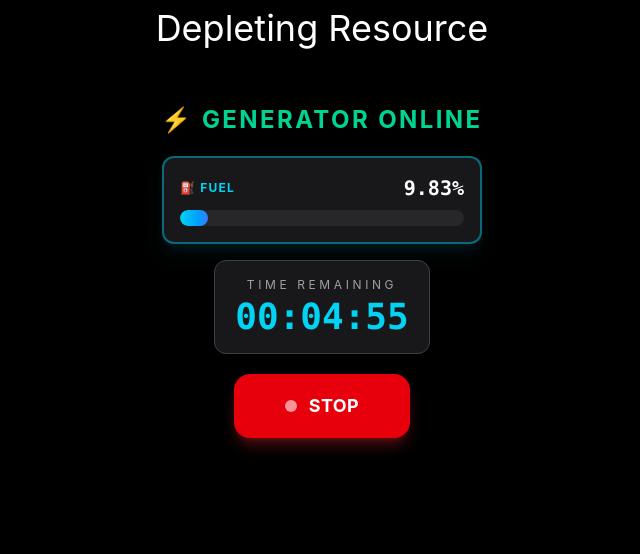
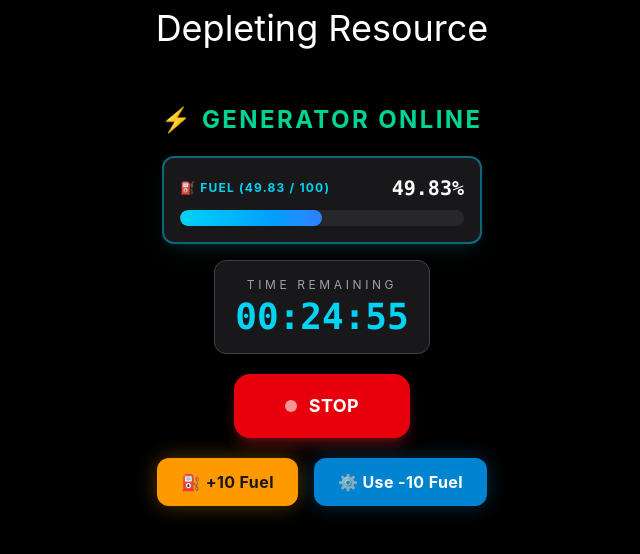
Before and after one commit to AkashM006/experiments.game-mechanics, a React (Vite) app: page /depleting-resource in a window 1280 px wide. Shown: the top 554 px of the page, without its empty margins (318-958 px from the left). Built offline with nearby package versions, Linux system fonts and the light colour scheme.

Commit message:
Can add and remove resources

```diff
--- /dev/null
+++ b/src/components/depletingResource/ResourceActions.tsx
@@ -0,0 +1,58 @@
+import { useDepletingResourceStore } from "../../state/DepletingResourceStore";
+
+const ResourceActions = () => {
+  const addFuel = useDepletingResourceStore((state) => state.addFuel);
+
+  const handleAddFuel = () => {
+    addFuel(10);
+  };
+  const handleUseFuel = () => {
+    addFuel(-10);
+  };
+
+  return (
+    <div className="flex gap-4 mx-auto mt-5 w-fit">
+      {/* Add Fuel */}
+      <button
+        onClick={handleAddFuel}
+        className="
+      px-6
+      py-3
+      rounded-xl
+      bg-amber-500
+      hover:bg-amber-400
+      active:scale-95
+      transition-all
+      font-bold
+      tracking-wide
+      text-neutral-900
+      shadow-[0_0_20px_rgba(245,158,11,0.35)]
+    "
+      >
+        ⛽ +10 Fuel
+      </button>
+
+      {/* Consume Fuel */}
+      <button
+        onClick={handleUseFuel}
+        className="
+      px-6
+      py-3
+      rounded-xl
+      bg-sky-600
+      hover:bg-sky-500
+      active:scale-95
+      transition-all
+      font-bold
+      tracking-wide
+      text-white
+      shadow-[0_0_20px_rgba(2,132,199,0.35)]
+    "
+      >
+        ⚙ Use -10 Fuel
+      </button>
+    </div>
+  );
+};
+
+export default ResourceActions;
--- a/src/components/depletingResource/ResourceGauge.tsx
+++ b/src/components/depletingResource/ResourceGauge.tsx
@@ -10,7 +10,7 @@ const ResourceGauge = () => {
     <div className="w-80 mt-5 mx-auto rounded-xl border-2 border-cyan-500/50 bg-zinc-900 p-4 shadow-lg shadow-cyan-500/10">
       <div className="mb-2 flex items-center justify-between">
         <span className="text-xs font-bold uppercase tracking-widest text-cyan-400">
-          ⛽ Fuel
+          ⛽ Fuel ({fuel.toFixed(2)} / {maxFuel})
         </span>
         <span className="font-mono text-xl font-bold text-white">
           {fuelPercentage}%
--- a/src/domain/DepletingResource/index.ts
+++ b/src/domain/DepletingResource/index.ts
@@ -5,9 +5,19 @@ export interface IResourceState {
   generatorRunning: boolean;
 }
 
-export interface IResourceStateActions {
-  setFuel: (newFuel: number) => void;
+interface IResourceStateActions {
+  setFuel: (newFuel: number, state: IResourceState) => void;
+  addFuel: (delta: number, state: IResourceState) => IResourceState;
+  getCurrentState: (
+    state: IResourceState,
+    delta: number, // in milliseconds
+  ) => IResourceState;
+  getPendingTime: (remainingFuel: IResourceState["fuel"]) => number;
 }
+
+type ResourceDomain = {
+  initialResourceState: IResourceState;
+} & IResourceStateActions;
 
 // Amount of time take to burn one unit fuel in ms
 const fuelUnitTime = 30 * 1000;
@@ -16,7 +26,7 @@ const fuelUnitTime = 30 * 1000;
 const rate = 1 / fuelUnitTime;
 
 const initialResourceState: IResourceState = {
-  fuel: 10,
+  fuel: 50,
   maxFuel: 100,
   updatedAt: new Date(),
   generatorRunning: true,
@@ -50,15 +60,28 @@ const getCurrentState = (
   };
 };
 
-const getPendingTime = (remainingFuel: IResourceState["fuel"]) => {
+const getPendingTime = (remainingFuel: IResourceState["fuel"]): number => {
   return remainingFuel * fuelUnitTime;
 };
 
-const DepletingResourceDomain = {
+const addFuel = (delta: number, state: IResourceState): IResourceState => {
+  const newState = { ...state };
+
+  const newFuel = newState.fuel + delta;
+
+  if (newFuel < 0) newState.fuel = 0;
+  else if (newFuel > newState.maxFuel) newState.fuel = newState.maxFuel;
+  else newState.fuel = newFuel;
+
+  return newState;
+};
+
+const DepletingResourceDomain: ResourceDomain = {
   initialResourceState,
   setFuel,
   getCurrentState,
   getPendingTime,
+  addFuel,
 };
 
 export default DepletingResourceDomain;
--- a/src/pages/DepletingResourcePage.tsx
+++ b/src/pages/DepletingResourcePage.tsx
@@ -3,6 +3,7 @@ import ResourceCountDown from "../components/depletingResource/ResourceCountDown
 import ResourceGauge from "../components/depletingResource/ResourceGauge";
 import GeneratorToggle from "../components/depletingResource/GeneratorToggle";
 import useResourceDepletion from "../hooks/useResourceDepletion";
+import ResourceActions from "../components/depletingResource/ResourceActions";
 
 const DepletingResourcePage = () => {
   useResourceDepletion();
@@ -16,6 +17,7 @@ const DepletingResourcePage = () => {
         <ResourceGauge />
         <ResourceCountDown />
         <GeneratorToggle />
+        <ResourceActions />
       </div>
     </div>
   );
--- a/src/state/DepletingResourceStore.ts
+++ b/src/state/DepletingResourceStore.ts
@@ -1,27 +1,22 @@
 import { create } from "zustand";
 import DepletingResourceDomain, {
   type IResourceState,
-  type IResourceStateActions,
 } from "../domain/DepletingResource";
 
 interface IDepletingResourceStore {
   depletionTick: (delta: number) => void;
   setGeneratorStatus: (running: boolean) => void;
+  addFuel: (delta: number) => void;
 }
 
-type DepletingResourceStore = IResourceState &
-  IResourceStateActions &
-  IDepletingResourceStore;
+type DepletingResourceStore = IResourceState & IDepletingResourceStore;
 
 export const useDepletingResourceStore = create<DepletingResourceStore>()(
   (set) => ({
     ...DepletingResourceDomain.initialResourceState,
-    setFuel(newFuel) {
+    addFuel(delta) {
       set((state) => {
-        const result = DepletingResourceDomain.setFuel(newFuel, state);
-        return {
-          fuel: result,
-        };
+        return DepletingResourceDomain.addFuel(delta, state);
       });
     },
     setGeneratorStatus(running) {
```
